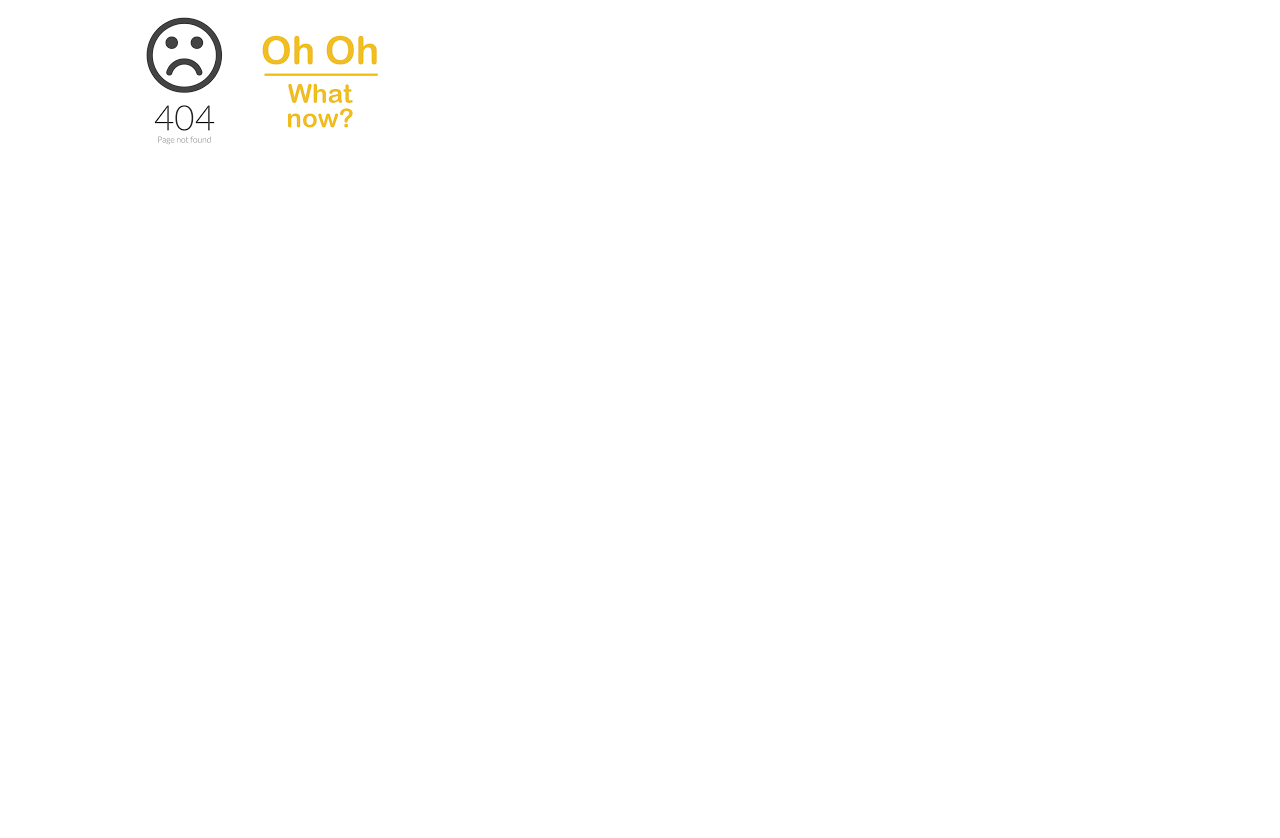
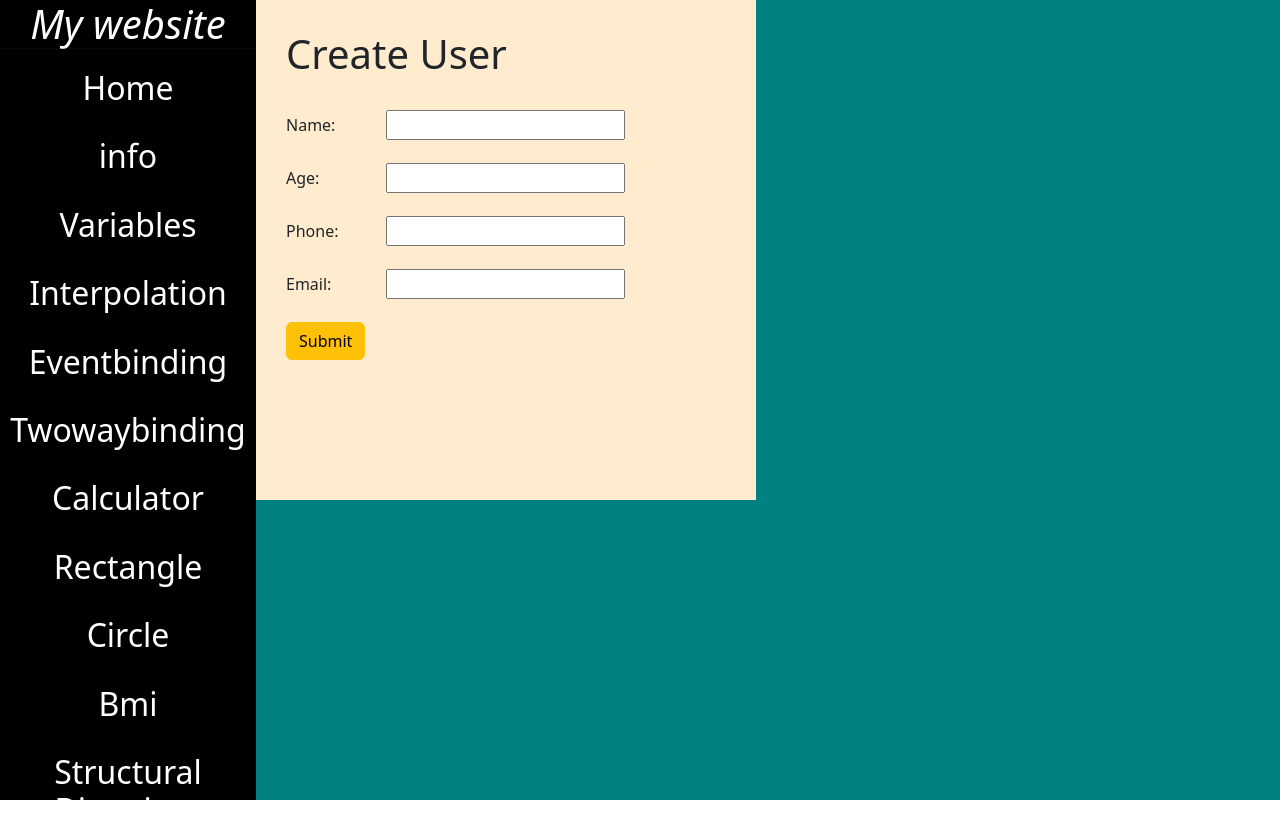
Before and after one commit to Ravikanikireddy/my-app2, an Angular app: page /dashboard/create-user in a window 1280 px wide. Shown: the top 838 px of the page. After the commit the page ends 800 px from the top, so only its background shows below. Built offline with nearby package versions, Linux system fonts and the light colour scheme; sample sign-in values are in the browser's storage.

Commit message:
create-user to new form mapping

```diff
--- a/src/app/app-routing.module.ts
+++ b/src/app/app-routing.module.ts
@@ -29,6 +29,7 @@
 import { CreateBankComponent } from './create-bank/create-bank.component';
 import { CreateStudentComponent } from './create-student/create-student.component';
 import { authenticationGuard } from './authentication.guard';
+import { CreateUserComponent } from './create-user/create-user.component';
 
 
 const routes: Routes = [
@@ -58,7 +59,8 @@
        {path:'students',component:StudentsComponent},
        {path:'create-vehicle',component:CreateVehicleComponent},
        {path:'create-bank',component:CreateBankComponent},
-       {path:'create-student',component:CreateStudentComponent}
+       {path:'create-student',component:CreateStudentComponent},
+       {path:'create-user',component:CreateUserComponent}
        ]},
      {path:'',component:LoginComponent },
      {path:'**',component:PagenotfoundComponent}
--- a/src/app/app.module.ts
+++ b/src/app/app.module.ts
@@ -33,6 +33,7 @@
 import { CreateVehicleComponent } from './create-vehicle/create-vehicle.component';
 import { CreateBankComponent } from './create-bank/create-bank.component';
 import { CreateStudentComponent } from './create-student/create-student.component';
+import { CreateUserComponent } from './create-user/create-user.component';
 
 @NgModule({
   declarations: [
@@ -65,6 +66,7 @@
     CreateVehicleComponent,
     CreateBankComponent,
     CreateStudentComponent,
+    CreateUserComponent,
      ],
   imports: [
     BrowserModule,
--- a/src/app/authentication.guard.ts
+++ b/src/app/authentication.guard.ts
@@ -8,7 +8,7 @@
   else{
     alert("you need to login to access this page!");
     var router:Router = new Router();
-    router.navigateByUrl('/login')
+    router.navigateByUrl('/login');
     return false;
   }
 };
--- /dev/null
+++ b/src/app/create-user/create-user.component.html
@@ -0,0 +1,25 @@
+<div>
+<h1>Create User</h1><br>
+<form [formGroup]="userForm">
+
+    <label>Name:</label>
+    <input type="text" formControlName="name">
+    <br>
+
+    <label>Age:</label>
+    <input type="text" formControlName="age">
+    <br>
+
+    <label>Phone:</label>
+    <input type="text" formControlName="phone">
+    <br>
+
+    <label>Email:</label>
+    <input type="text" formControlName="email">
+    <br>
+
+     <button (click)="submit()" class="btn btn-warning">Submit</button>
+
+</form>
+
+</div>
--- /dev/null
+++ b/src/app/create-user/create-user.component.scss
@@ -0,0 +1,12 @@
+div{
+    width:500px;
+    height:500px;
+    background-color: blanchedalmond;
+    padding:30px;
+}
+label{
+
+    display:inline-block;
+    width:100px;
+    height:50px;
+}
--- /dev/null
+++ b/src/app/create-user/create-user.component.ts
@@ -0,0 +1,19 @@
+import { Component } from '@angular/core';
+import { FormControl, FormGroup } from '@angular/forms';
+
+@Component({
+  selector: 'app-create-user',
+  templateUrl: './create-user.component.html',
+  styleUrls: ['./create-user.component.scss']
+})
+export class CreateUserComponent {
+public userForm:FormGroup = new FormGroup({
+  name:new FormControl(),
+  age:new FormControl(),
+  phone:new FormControl(),
+  email:new FormControl()
+});
+submit(){
+  console.log(this.userForm);
+}
+}
--- a/src/app/dashboard/dashboard.component.html
+++ b/src/app/dashboard/dashboard.component.html
@@ -27,6 +27,7 @@
        <h2 routerLink="create-vehicle">Create-vehicle</h2>
        <h2 routerLink="create-bank">Create-Bank</h2>
        <h2 routerLink="create-student">Create-Student</h2>
+       <h2 routerLink="create-user">Create-User</h2>
        <button (click)="logout()">logout</button>
        </div>
     <div class="right">
```
Also changed, not shown: 1 other file (tests, documents, lock files or other folders).
